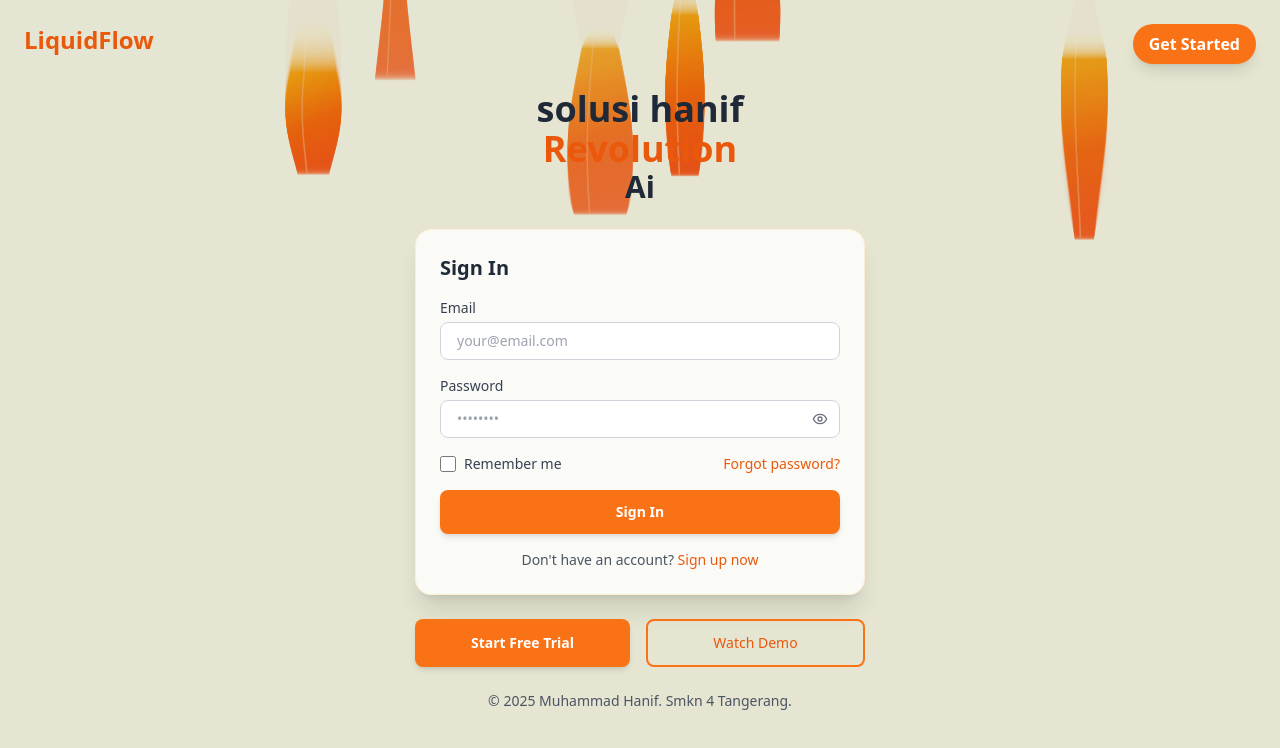
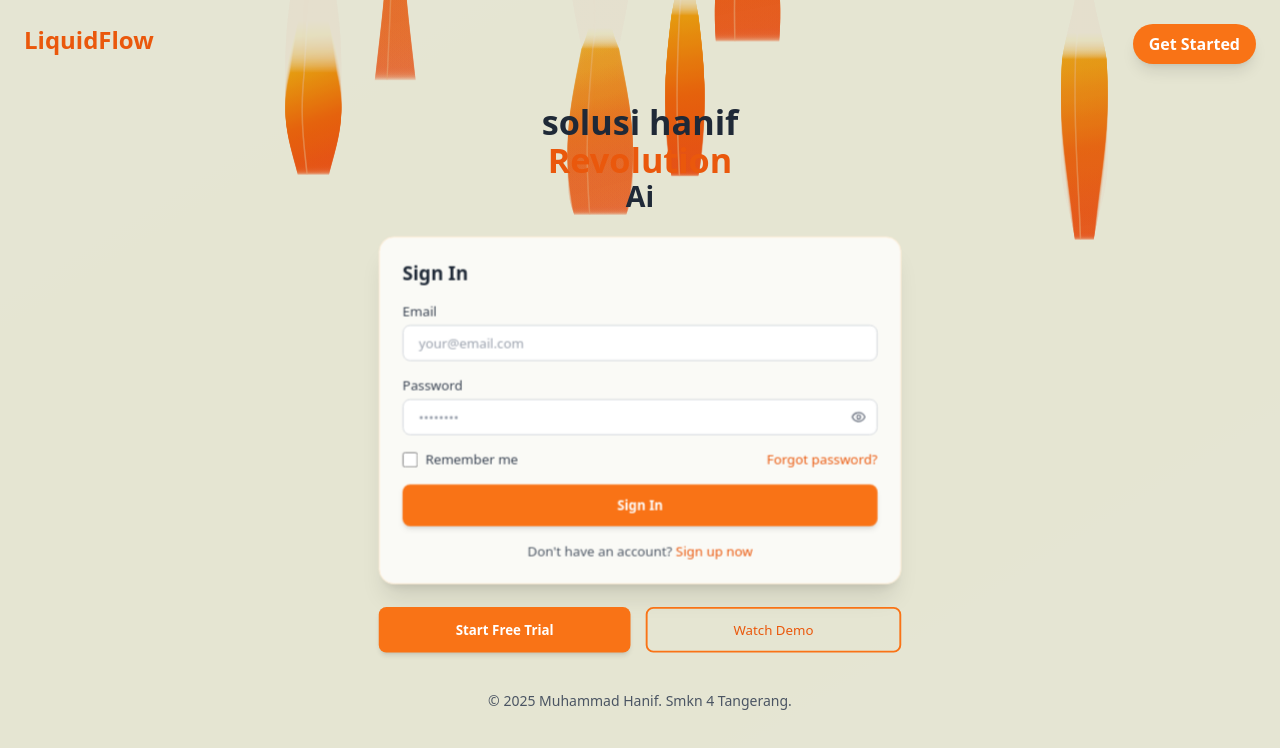
Before and after one commit to HanifBocil12/rash, a React (Vite) app: page /#/ in a window 1280 px wide. Shown: the top 748 px of the page. Built offline with nearby package versions, Linux system fonts and the light colour scheme.

Commit message:
perkecil

```diff
--- a/src/pages/login.jsx
+++ b/src/pages/login.jsx
@@ -196,7 +196,7 @@ const LiquidFlowLogin = () => {
   }, []);
 
   // ==========================
-  // UI LOGIN (RESPONSIF PENUH UNTUK 1366x768)
+  // UI LOGIN (TAMPILAN IDENTIK DI SEMUA RESOLUSI)
   // ==========================
   return (
     <div className="relative min-h-screen overflow-hidden bg-gradient-to-br from-orange-50 via-orange-100 to-red-50">
@@ -212,8 +212,15 @@ const LiquidFlowLogin = () => {
           Get Started
         </button>
 
-        {/* CARD LOGIN RESPONSIF */}
-        <div className="w-full max-w-[380px] sm:max-w-[450px] space-y-4 sm:space-y-6">
+        {/* SCALE CARD BERDASARKAN LEBAR LAYAR */}
+        <div
+          className="w-full max-w-[450px] sm:max-w-[550px] space-y-4 sm:space-y-6"
+          style={{
+            transform: window.innerWidth < 1400 ? 'scale(0.95)' : 'scale(1)',
+            transformOrigin: 'center',
+            transition: 'transform 0.3s ease'
+          }}
+        >
           <h1 className="text-2xl sm:text-3xl md:text-4xl font-bold text-gray-800 text-center leading-tight">
             <div>solusi hanif</div>
             <div className="text-orange-600">Revolution</div>
```
